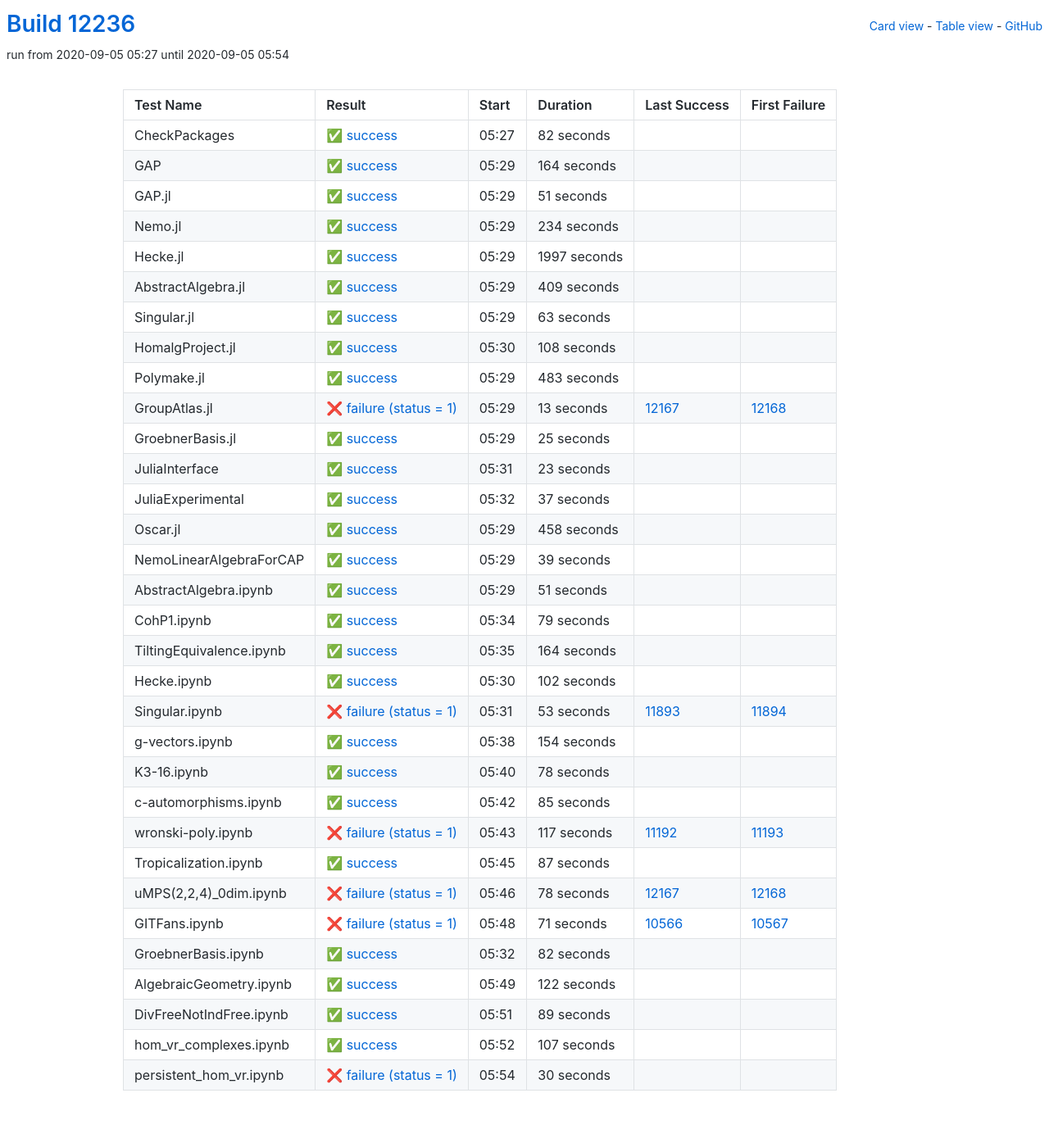
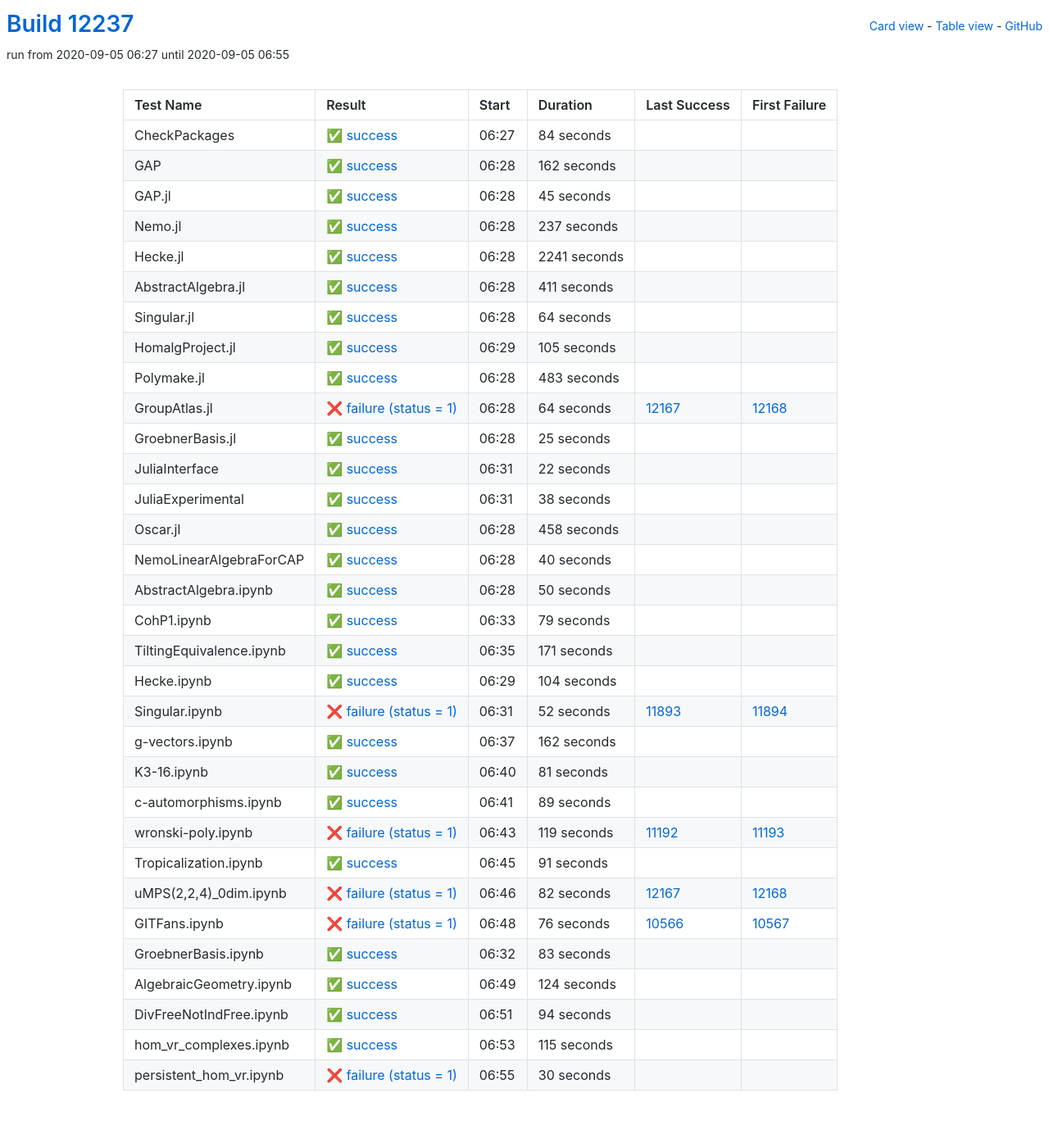
Before and after one commit to oscar-system/oscar-ci-status, a Jekyll site: the page built from table.html, in a window 1280 px wide. Shown: the whole page at 82% size. Built offline with Jekyll 4.4.1, drawn with Linux system fonts in a browser that asks for light colours.

Commit message:
Build #12237

```diff
--- a/_data/ci.yml
+++ b/_data/ci.yml
@@ -1,6 +1,6 @@
 ---
-build: 12236
-build_url: https://oscarci.mathematik.uni-kl.de/job/oscar/12236/
+build: 12237
+build_url: https://oscarci.mathematik.uni-kl.de/job/oscar/12237/
 job: oscar
 organization: oscar-system
 repo: oscar-ci-status
@@ -8,104 +8,104 @@
 tests:
 - name: CheckPackages
   id: checkpackages
-  log: https://oscarci.mathematik.uni-kl.de/job/oscar/12236/artifact/logs/build-12236/CheckPackages.log
-  start: 2020-09-05 05:27
+  log: https://oscarci.mathematik.uni-kl.de/job/oscar/12237/artifact/logs/build-12237/CheckPackages.log
+  start: 2020-09-05 06:27
   success: true
   exitcode: 0
   status: success
-  duration: 82
+  duration: 84
   last_success: false
   last_success_url:
   first_failure: false
   first_failure_url:
 - name: GAP
   id: gap
-  log: https://oscarci.mathematik.uni-kl.de/job/oscar/12236/artifact/logs/build-12236/GAP.log
-  start: 2020-09-05 05:29
+  log: https://oscarci.mathematik.uni-kl.de/job/oscar/12237/artifact/logs/build-12237/GAP.log
+  start: 2020-09-05 06:28
   success: true
   exitcode: 0
   status: success
-  duration: 164
+  duration: 162
   last_success: false
   last_success_url:
   first_failure: false
   first_failure_url:
 - name: GAP.jl
   id: gap-jl
-  log: https://oscarci.mathematik.uni-kl.de/job/oscar/12236/artifact/logs/build-12236/GAP.jl.log
-  start: 2020-09-05 05:29
+  log: https://oscarci.mathematik.uni-kl.de/job/oscar/12237/artifact/logs/build-12237/GAP.jl.log
+  start: 2020-09-05 06:28
   success: true
   exitcode: 0
   status: success
-  duration: 51
+  duration: 45
   last_success: false
   last_success_url:
   first_failure: false
   first_failure_url:
 - name: Nemo.jl
   id: nemo-jl
-  log: https://oscarci.mathematik.uni-kl.de/job/oscar/12236/artifact/logs/build-12236/Nemo.jl.log
-  start: 2020-09-05 05:29
+  log: https://oscarci.mathematik.uni-kl.de/job/oscar/12237/artifact/logs/build-12237/Nemo.jl.log
+  start: 2020-09-05 06:28
   success: true
   exitcode: 0
   status: success
-  duration: 234
+  duration: 237
   last_success: false
   last_success_url:
   first_failure: false
   first_failure_url:
 - name: Hecke.jl
   id: hecke-jl
-  log: https://oscarci.mathematik.uni-kl.de/job/oscar/12236/artifact/logs/build-12236/Hecke.jl.log
-  start: 2020-09-05 05:29
+  log: https://oscarci.mathematik.uni-kl.de/job/oscar/12237/artifact/logs/build-12237/Hecke.jl.log
+  start: 2020-09-05 06:28
   success: true
   exitcode: 0
   status: success
-  duration: 1997
+  duration: 2241
   last_success: false
   last_success_url:
   first_failure: false
   first_failure_url:
 - name: AbstractAlgebra.jl
   id: abstractalgebra-jl
-  log: https://oscarci.mathematik.uni-kl.de/job/oscar/12236/artifact/logs/build-12236/AbstractAlgebra.jl.log
-  start: 2020-09-05 05:29
+  log: https://oscarci.mathematik.uni-kl.de/job/oscar/12237/artifact/logs/build-12237/AbstractAlgebra.jl.log
+  start: 2020-09-05 06:28
   success: true
   exitcode: 0
   status: success
-  duration: 409
+  duration: 411
   last_success: false
   last_success_url:
   first_failure: false
   first_failure_url:
 - name: Singular.jl
   id: singular-jl
-  log: https://oscarci.mathematik.uni-kl.de/job/oscar/12236/artifact/logs/build-12236/Singular.jl.log
-  start: 2020-09-05 05:29
+  log: https://oscarci.mathematik.uni-kl.de/job/oscar/12237/artifact/logs/build-12237/Singular.jl.log
+  start: 2020-09-05 06:28
   success: true
   exitcode: 0
   status: success
-  duration: 63
+  duration: 64
   last_success: false
   last_success_url:
   first_failure: false
   first_failure_url:
 - name: HomalgProject.jl
   id: homalgproject-jl
-  log: https://oscarci.mathematik.uni-kl.de/job/oscar/12236/artifact/logs/build-12236/HomalgProject.jl.log
-  start: 2020-09-05 05:30
+  log: https://oscarci.mathematik.uni-kl.de/job/oscar/12237/artifact/logs/build-12237/HomalgProject.jl.log
+  start: 2020-09-05 06:29
   success: true
   exitcode: 0
   status: success
-  duration: 108
+  duration: 105
   last_success: false
   last_success_url:
   first_failure: false
   first_failure_url:
 - name: Polymake.jl
   id: polymake-jl
-  log: https://oscarci.mathematik.uni-kl.de/job/oscar/12236/artifact/logs/build-12236/Polymake.jl.log
-  start: 2020-09-05 05:29
+  log: https://oscarci.mathematik.uni-kl.de/job/oscar/12237/artifact/logs/build-12237/Polymake.jl.log
+  start: 2020-09-05 06:28
   success: true
   exitcode: 0
   status: success
@@ -116,20 +116,20 @@
   first_failure_url:
 - name: GroupAtlas.jl
   id: groupatlas-jl
-  log: https://oscarci.mathematik.uni-kl.de/job/oscar/12236/artifact/logs/build-12236/GroupAtlas.jl.log
-  start: 2020-09-05 05:29
+  log: https://oscarci.mathematik.uni-kl.de/job/oscar/12237/artifact/logs/build-12237/GroupAtlas.jl.log
+  start: 2020-09-05 06:28
   success: false
   exitcode: 1
   status: failure
-  duration: 13
+  duration: 64
   last_success: 12167
   last_success_url: https://oscarci.mathematik.uni-kl.de/job/oscar/12167/
   first_failure: 12168
   first_failure_url: https://oscarci.mathematik.uni-kl.de/job/oscar/12168/
 - name: GroebnerBasis.jl
   id: groebnerbasis-jl
-  log: https://oscarci.mathematik.uni-kl.de/job/oscar/12236/artifact/logs/build-12236/GroebnerBasis.jl.log
-  start: 2020-09-05 05:29
+  log: https://oscarci.mathematik.uni-kl.de/job/oscar/12237/artifact/logs/build-12237/GroebnerBasis.jl.log
+  start: 2020-09-05 06:28
   success: true
   exitcode: 0
   status: success
@@ -140,32 +140,32 @@
   first_failure_url:
 - name: JuliaInterface
   id: juliainterface
-  log: https://oscarci.mathematik.uni-kl.de/job/oscar/12236/artifact/logs/build-12236/JuliaInterface.log
-  start: 2020-09-05 05:31
+  log: https://oscarci.mathematik.uni-kl.de/job/oscar/12237/artifact/logs/build-12237/JuliaInterface.log
+  start: 2020-09-05 06:31
   success: true
   exitcode: 0
   status: success
-  duration: 23
+  duration: 22
   last_success: false
   last_success_url:
   first_failure: false
   first_failure_url:
 - name: JuliaExperimental
   id: juliaexperimental
-  log: https://oscarci.mathematik.uni-kl.de/job/oscar/12236/artifact/logs/build-12236/JuliaExperimental.log
-  start: 2020-09-05 05:32
+  log: https://oscarci.mathematik.uni-kl.de/job/oscar/12237/artifact/logs/build-12237/JuliaExperimental.log
+  start: 2020-09-05 06:31
   success: true
   exitcode: 0
   status: success
-  duration: 37
+  duration: 38
   last_success: false
   last_success_url:
   first_failure: false
   first_failure_url:
 - name: Oscar.jl
   id: oscar-jl
-  log: https://oscarci.mathematik.uni-kl.de/job/oscar/12236/artifact/logs/build-12236/Oscar.jl.log
-  start: 2020-09-05 05:29
+  log: https://oscarci.mathematik.uni-kl.de/job/oscar/12237/artifact/logs/build-12237/Oscar.jl.log
+  start: 2020-09-05 06:28
   success: true
   exitcode: 0
   status: success
@@ -176,32 +176,32 @@
   first_failure_url:
 - name: NemoLinearAlgebraForCAP
   id: nemolinearalgebraforcap
-  log: https://oscarci.mathematik.uni-kl.de/job/oscar/12236/artifact/logs/build-12236/NemoLinearAlgebraForCAP.log
-  start: 2020-09-05 05:29
+  log: https://oscarci.mathematik.uni-kl.de/job/oscar/12237/artifact/logs/build-12237/NemoLinearAlgebraForCAP.log
+  start: 2020-09-05 06:28
   success: true
   exitcode: 0
   status: success
-  duration: 39
+  duration: 40
   last_success: false
   last_success_url:
   first_failure: false
   first_failure_url:
 - name: AbstractAlgebra.ipynb
   id: abstractalgebra-ipynb
-  log: https://oscarci.mathematik.uni-kl.de/job/oscar/12236/artifact/logs/build-12236/AbstractAlgebra.ipynb.log
-  start: 2020-09-05 05:29
+  log: https://oscarci.mathematik.uni-kl.de/job/oscar/12237/artifact/logs/build-12237/AbstractAlgebra.ipynb.log
+  start: 2020-09-05 06:28
   success: true
   exitcode: 0
   status: success
-  duration: 51
+  duration: 50
   last_success: false
   last_success_url:
   first_failure: false
   first_failure_url:
 - name: CohP1.ipynb
   id: cohp1-ipynb
-  log: https://oscarci.mathematik.uni-kl.de/job/oscar/12236/artifact/logs/build-12236/CohP1.ipynb.log
-  start: 2020-09-05 05:34
+  log: https://oscarci.mathematik.uni-kl.de/job/oscar/12237/artifact/logs/build-12237/CohP1.ipynb.log
+  start: 2020-09-05 06:33
   success: true
   exitcode: 0
   status: success
@@ -212,152 +212,68 @@
   first_failure_url:
 - name: TiltingEquivalence.ipynb
   id: tiltingequivalence-ipynb
-  log: https://oscarci.mathematik.uni-kl.de/job/oscar/12236/artifact/logs/build-12236/TiltingEquivalence.ipynb.log
-  start: 2020-09-05 05:35
+  log: https://oscarci.mathematik.uni-kl.de/job/oscar/12237/artifact/logs/build-12237/TiltingEquivalence.ipynb.log
+  start: 2020-09-05 06:35
   success: true
   exitcode: 0
   status: success
-  duration: 164
+  duration: 171
   last_success: false
   last_success_url:
   first_failure: false
   first_failure_url:
 - name: Hecke.ipynb
   id: hecke-ipynb
-  log: https://oscarci.mathematik.uni-kl.de/job/oscar/12236/artifact/logs/build-12236/Hecke.ipynb.log
-  start: 2020-09-05 05:30
+  log: https://oscarci.mathematik.uni-kl.de/job/oscar/12237/artifact/logs/build-12237/Hecke.ipynb.log
+  start: 2020-09-05 06:29
   success: true
   exitcode: 0
   status: success
-  duration: 102
+  duration: 104
   last_success: false
   last_success_url:
   first_failure: false
   first_failure_url:
 - name: Singular.ipynb
   id: singular-ipynb
-  log: https://oscarci.mathematik.uni-kl.de/job/oscar/12236/artifact/logs/build-12236/Singular.ipynb.log
-  start: 2020-09-05 05:31
+  log: https://oscarci.mathematik.uni-kl.de/job/oscar/12237/artifact/logs/build-12237/Singular.ipynb.log
+  start: 2020-09-05 06:31
   success: false
   exitcode: 1
   status: failure
-  duration: 53
+  duration: 52
   last_success: 11893
   last_success_url: https://oscarci.mathematik.uni-kl.de/job/oscar/11893/
   first_failure: 11894
   first_failure_url: https://oscarci.mathematik.uni-kl.de/job/oscar/11894/
 - name: g-vectors.ipynb
   id: g-vectors-ipynb
-  log: https://oscarci.mathematik.uni-kl.de/job/oscar/12236/artifact/logs/build-12236/g-vectors.ipynb.log
-  start: 2020-09-05 05:38
+  log: https://oscarci.mathematik.uni-kl.de/job/oscar/12237/artifact/logs/build-12237/g-vectors.ipynb.log
+  start: 2020-09-05 06:37
   success: true
   exitcode: 0
   status: success
-  duration: 154
+  duration: 162
   last_success: false
   last_success_url:
   first_failure: false
   first_failure_url:
 - name: K3-16.ipynb
   id: k3-16-ipynb
-  log: https://oscarci.mathematik.uni-kl.de/job/oscar/12236/artifact/logs/build-12236/K3-16.ipynb.log
-  start: 2020-09-05 05:40
+  log: https://oscarci.mathematik.uni-kl.de/job/oscar/12237/artifact/logs/build-12237/K3-16.ipynb.log
+  start: 2020-09-05 06:40
   success: true
   exitcode: 0
   status: success
-  duration: 78
+  duration: 81
   last_success: false
   last_success_url:
   first_failure: false
   first_failure_url:
 - name: c-automorphisms.ipynb
   id: c-automorphisms-ipynb
-  log: https://oscarci.mathematik.uni-kl.de/job/oscar/12236/artifact/logs/build-12236/c-automorphisms.ipynb.log
-  start: 2020-09-05 05:42
-  success: true
-  exitcode: 0
-  status: success
-  duration: 85
-  last_success: false
-  last_success_url:
-  first_failure: false
-  first_failure_url:
-- name: wronski-poly.ipynb
-  id: wronski-poly-ipynb
-  log: https://oscarci.mathematik.uni-kl.de/job/oscar/12236/artifact/logs/build-12236/wronski-poly.ipynb.log
-  start: 2020-09-05 05:43
-  success: false
-  exitcode: 1
-  status: failure
-  duration: 117
-  last_success: 11192
-  last_success_url: https://oscarci.mathematik.uni-kl.de/job/oscar/11192/
-  first_failure: 11193
-  first_failure_url: https://oscarci.mathematik.uni-kl.de/job/oscar/11193/
-- name: Tropicalization.ipynb
-  id: tropicalization-ipynb
-  log: https://oscarci.mathematik.uni-kl.de/job/oscar/12236/artifact/logs/build-12236/Tropicalization.ipynb.log
-  start: 2020-09-05 05:45
-  success: true
-  exitcode: 0
-  status: success
-  duration: 87
-  last_success: false
-  last_success_url:
-  first_failure: false
-  first_failure_url:
-- name: uMPS(2,2,4)_0dim.ipynb
-  id: umps-2-2-4-0dim-ipynb
-  log: https://oscarci.mathematik.uni-kl.de/job/oscar/12236/artifact/logs/build-12236/uMPS-2-2-4-_0dim.ipynb.log
-  start: 2020-09-05 05:46
-  success: false
-  exitcode: 1
-  status: failure
-  duration: 78
-  last_success: 12167
-  last_success_url: https://oscarci.mathematik.uni-kl.de/job/oscar/12167/
-  first_failure: 12168
-  first_failure_url: https://oscarci.mathematik.uni-kl.de/job/oscar/12168/
-- name: GITFans.ipynb
-  id: gitfans-ipynb
-  log: https://oscarci.mathematik.uni-kl.de/job/oscar/12236/artifact/logs/build-12236/GITFans.ipynb.log
-  start: 2020-09-05 05:48
-  success: false
-  exitcode: 1
-  status: failure
-  duration: 71
-  last_success: 10566
-  last_success_url: https://oscarci.mathematik.uni-kl.de/job/oscar/10566/
-  first_failure: 10567
-  first_failure_url: https://oscarci.mathematik.uni-kl.de/job/oscar/10567/
-- name: GroebnerBasis.ipynb
-  id: groebnerbasis-ipynb
-  log: https://oscarci.mathematik.uni-kl.de/job/oscar/12236/artifact/logs/build-12236/GroebnerBasis.ipynb.log
-  start: 2020-09-05 05:32
-  success: true
-  exitcode: 0
-  status: success
-  duration: 82
-  last_success: false
-  last_success_url:
-  first_failure: false
-  first_failure_url:
-- name: AlgebraicGeometry.ipynb
-  id: algebraicgeometry-ipynb
-  log: https://oscarci.mathematik.uni-kl.de/job/oscar/12236/artifact/logs/build-12236/AlgebraicGeometry.ipynb.log
-  start: 2020-09-05 05:49
-  success: true
-  exitcode: 0
-  status: success
-  duration: 122
-  last_success: false
-  last_success_url:
-  first_failure: false
-  first_failure_url:
-- name: DivFreeNotIndFree.ipynb
-  id: divfreenotindfree-ipynb
-  log: https://oscarci.mathematik.uni-kl.de/job/oscar/12236/artifact/logs/build-12236/DivFreeNotIndFree.ipynb.log
-  start: 2020-09-05 05:51
+  log: https://oscarci.mathematik.uni-kl.de/job/oscar/12237/artifact/logs/build-12237/c-automorphisms.ipynb.log
+  start: 2020-09-05 06:41
   success: true
   exitcode: 0
   status: success
@@ -366,22 +282,106 @@
   last_success_url:
   first_failure: false
   first_failure_url:
-- name: hom_vr_complexes.ipynb
-  id: hom-vr-complexes-ipynb
-  log: https://oscarci.mathematik.uni-kl.de/job/oscar/12236/artifact/logs/build-12236/hom_vr_complexes.ipynb.log
-  start: 2020-09-05 05:52
+- name: wronski-poly.ipynb
+  id: wronski-poly-ipynb
+  log: https://oscarci.mathematik.uni-kl.de/job/oscar/12237/artifact/logs/build-12237/wronski-poly.ipynb.log
+  start: 2020-09-05 06:43
+  success: false
+  exitcode: 1
+  status: failure
+  duration: 119
+  last_success: 11192
+  last_success_url: https://oscarci.mathematik.uni-kl.de/job/oscar/11192/
+  first_failure: 11193
+  first_failure_url: https://oscarci.mathematik.uni-kl.de/job/oscar/11193/
+- name: Tropicalization.ipynb
+  id: tropicalization-ipynb
+  log: https://oscarci.mathematik.uni-kl.de/job/oscar/12237/artifact/logs/build-12237/Tropicalization.ipynb.log
+  start: 2020-09-05 06:45
   success: true
   exitcode: 0
   status: success
-  duration: 107
+  duration: 91
+  last_success: false
+  last_success_url:
+  first_failure: false
+  first_failure_url:
+- name: uMPS(2,2,4)_0dim.ipynb
+  id: umps-2-2-4-0dim-ipynb
+  log: https://oscarci.mathematik.uni-kl.de/job/oscar/12237/artifact/logs/build-12237/uMPS-2-2-4-_0dim.ipynb.log
+  start: 2020-09-05 06:46
+  success: false
+  exitcode: 1
+  status: failure
+  duration: 82
+  last_success: 12167
+  last_success_url: https://oscarci.mathematik.uni-kl.de/job/oscar/12167/
+  first_failure: 12168
+  first_failure_url: https://oscarci.mathematik.uni-kl.de/job/oscar/12168/
+- name: GITFans.ipynb
+  id: gitfans-ipynb
+  log: https://oscarci.mathematik.uni-kl.de/job/oscar/12237/artifact/logs/build-12237/GITFans.ipynb.log
+  start: 2020-09-05 06:48
+  success: false
+  exitcode: 1
+  status: failure
+  duration: 76
+  last_success: 10566
+  last_success_url: https://oscarci.mathematik.uni-kl.de/job/oscar/10566/
+  first_failure: 10567
+  first_failure_url: https://oscarci.mathematik.uni-kl.de/job/oscar/10567/
+- name: GroebnerBasis.ipynb
+  id: groebnerbasis-ipynb
+  log: https://oscarci.mathematik.uni-kl.de/job/oscar/12237/artifact/logs/build-12237/GroebnerBasis.ipynb.log
+  start: 2020-09-05 06:32
+  success: true
+  exitcode: 0
+  status: success
+  duration: 83
+  last_success: false
+  last_success_url:
+  first_failure: false
+  first_failure_url:
+- name: AlgebraicGeometry.ipynb
+  id: algebraicgeometry-ipynb
+  log: https://oscarci.mathematik.uni-kl.de/job/oscar/12237/artifact/logs/build-12237/AlgebraicGeometry.ipynb.log
+  start: 2020-09-05 06:49
+  success: true
+  exitcode: 0
+  status: success
+  duration: 124
+  last_success: false
+  last_success_url:
+  first_failure: false
+  first_failure_url:
+- name: DivFreeNotIndFree.ipynb
+  id: divfreenotindfree-ipynb
+  log: https://oscarci.mathematik.uni-kl.de/job/oscar/12237/artifact/logs/build-12237/DivFreeNotIndFree.ipynb.log
+  start: 2020-09-05 06:51
+  success: true
+  exitcode: 0
+  status: success
+  duration: 94
+  last_success: false
+  last_success_url:
+  first_failure: false
+  first_failure_url:
+- name: hom_vr_complexes.ipynb
+  id: hom-vr-complexes-ipynb
+  log: https://oscarci.mathematik.uni-kl.de/job/oscar/12237/artifact/logs/build-12237/hom_vr_complexes.ipynb.log
+  start: 2020-09-05 06:53
+  success: true
+  exitcode: 0
+  status: success
+  duration: 115
   last_success: false
   last_success_url:
   first_failure: false
   first_failure_url:
 - name: persistent_hom_vr.ipynb
   id: persistent-hom-vr-ipynb
-  log: https://oscarci.mathematik.uni-kl.de/job/oscar/12236/artifact/logs/build-12236/persistent_hom_vr.ipynb.log
-  start: 2020-09-05 05:54
+  log: https://oscarci.mathematik.uni-kl.de/job/oscar/12237/artifact/logs/build-12237/persistent_hom_vr.ipynb.log
+  start: 2020-09-05 06:55
   success: false
   exitcode: 1
   status: failure
```
Also changed, not shown: README.md.
